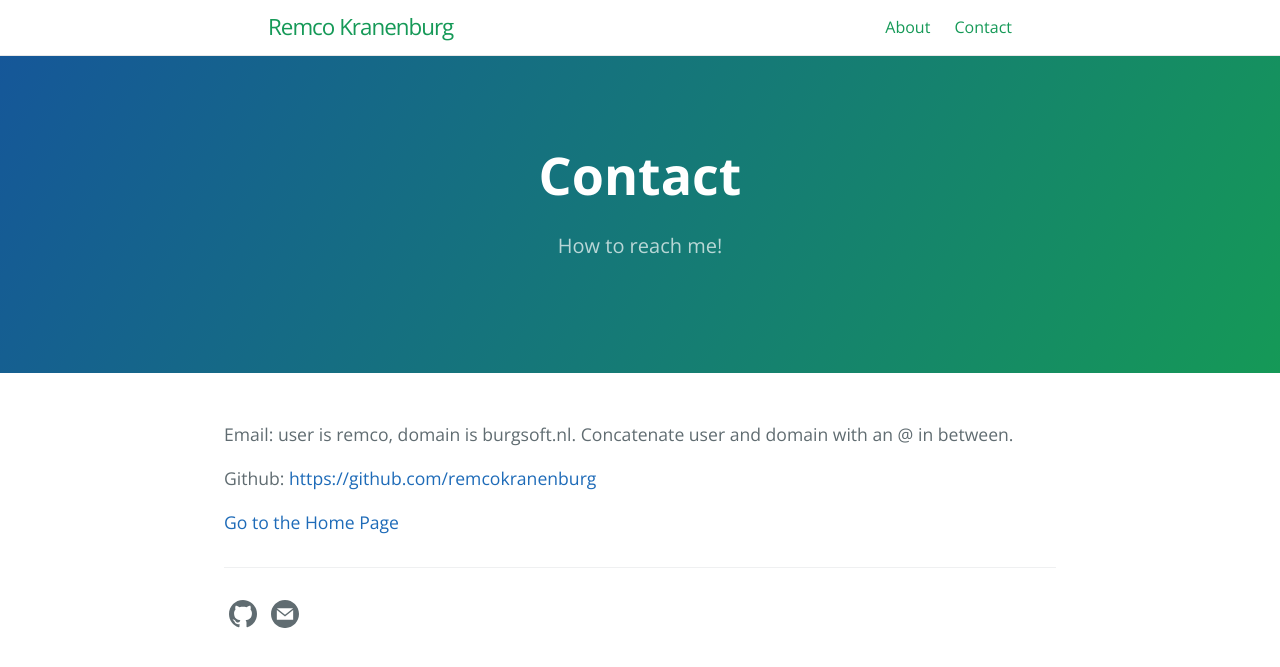
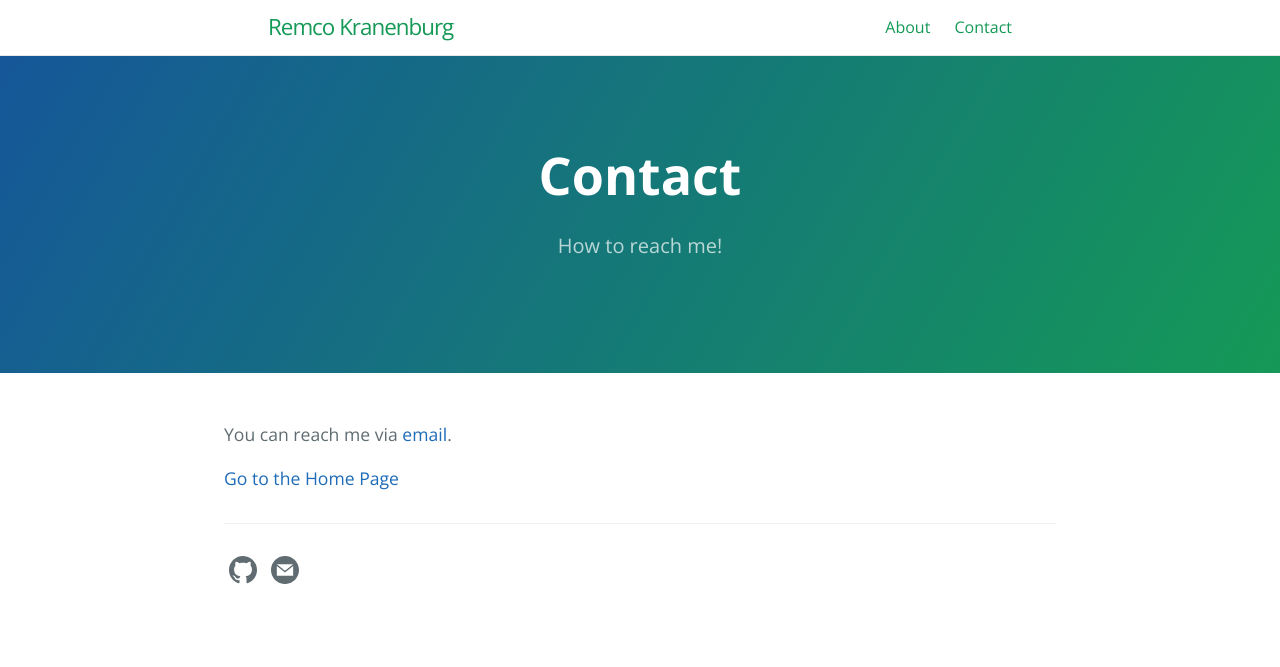
Before and after one commit to remcokranenburg/blog, a Jekyll site: the page built from contact.md, in a window 1280 px wide. Shown: the top 667 px of the page. Built offline with Jekyll 4.4.1, drawn with Linux system fonts in a browser that asks for light colours.

Commit message:
Don't obfuscate email address

```diff
--- a/contact.md
+++ b/contact.md
@@ -5,8 +5,6 @@ tagline: How to reach me!
 ref: contact
 order: 1
 ---
-Email: user is remco, domain is burgsoft.nl. Concatenate user and domain with an @ in between.
-
-Github: <https://github.com/remcokranenburg>
+You can reach me via [email](mailto:remco@burgsoft.nl).
 
 [Go to the Home Page]({{ '/' | absolute_url }})
```
